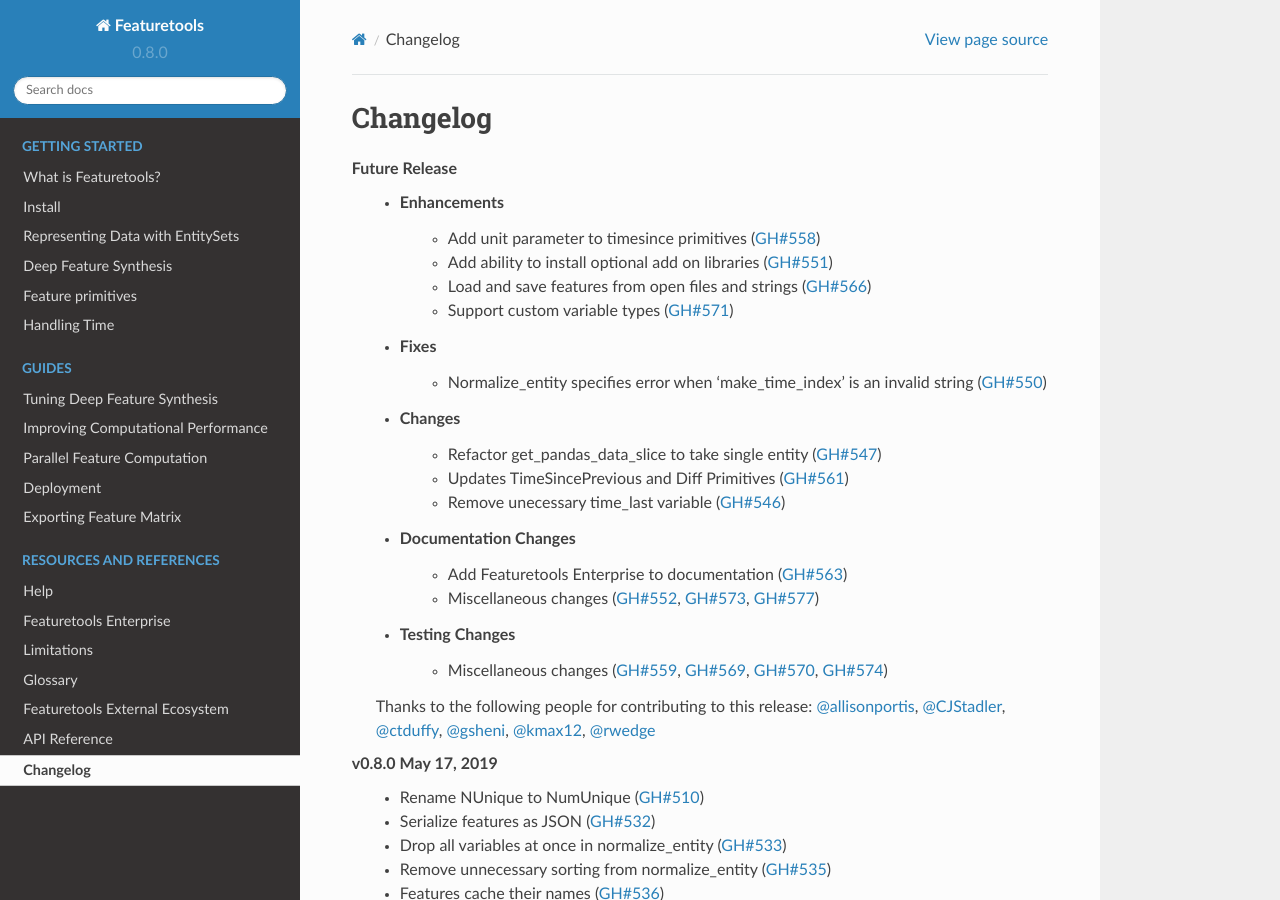
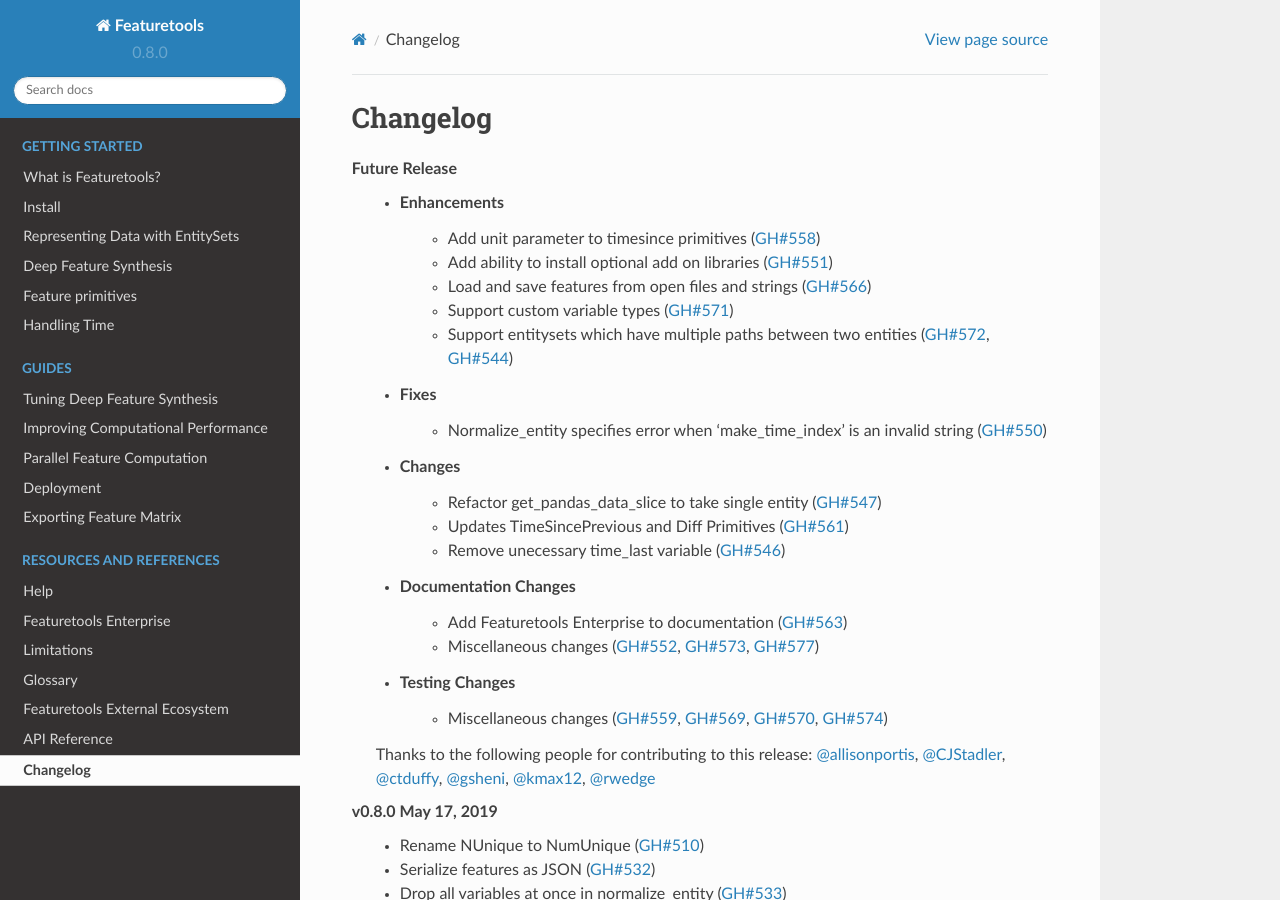
Before and after one commit to alteryx/featuretools, a Sphinx documentation site: the page built from docs/source/changelog.rst, in a window 1280 px wide and 900 px high. Built offline with Sphinx 7.4.7 and the Read the Docs theme 2.0.0, drawn with Linux system fonts in a browser that asks for light colours; pages that are not in the unit, such as notebooks, are missing from menus.

Commit message:
Update changelog

```diff
--- a/docs/source/changelog.rst
+++ b/docs/source/changelog.rst
@@ -8,6 +8,7 @@
         * Add ability to install optional add on libraries (:pr:`551`)
         * Load and save features from open files and strings (:pr:`566`)
         * Support custom variable types (:pr:`571`)
+        * Support entitysets which have multiple paths between two entities (:pr:`572`, :pr:`544`)
     * Fixes
         * Normalize_entity specifies error when 'make_time_index' is an invalid string (:pr:`550`)
     * Changes
```
